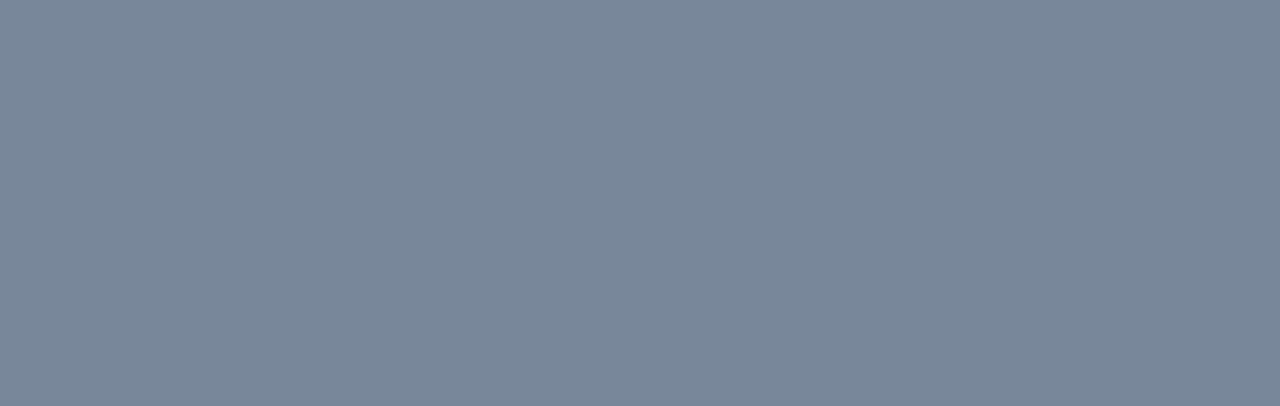
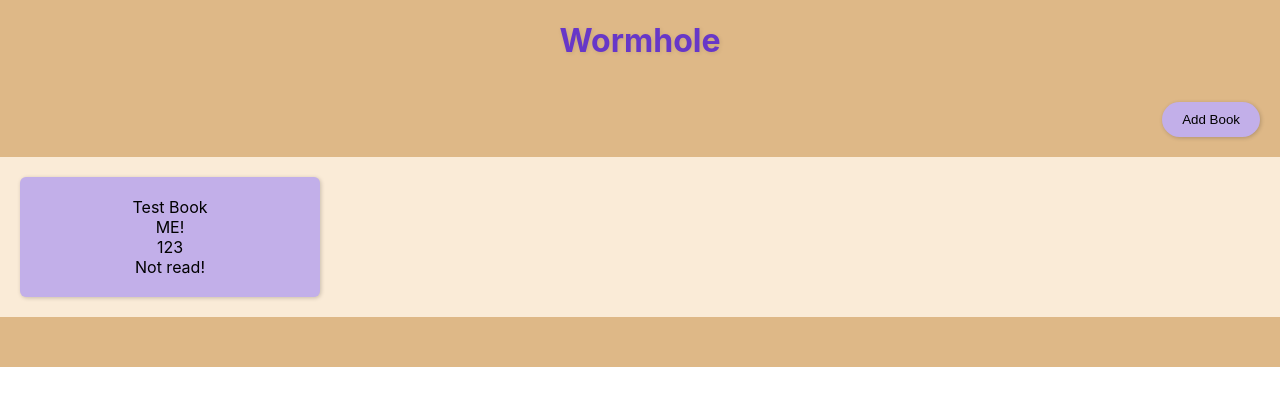
Before and after one commit to jcampbell57/odin-library, a plain HTML site: page index.html in a window 1280 px wide. Drawn offline with Linux system fonts and the light colour scheme.

Commit message:
adds placeholder elements

```diff
--- a/index.html
+++ b/index.html
@@ -6,9 +6,31 @@
     <meta name="viewport" content="width=device-width, initial-scale=1.0">
     <link rel="stylesheet" href="style.css">
     <script src="javascript.js"></script>
-    <title>Library</title>
+    <title>Wormhole Library</title>
 </head>
 <body>
+    <div class="container">
 
+        <div class="header">
+            <h1 id="title">Wormhole</h1>
+            <div class="buttonContainer">
+                <button>Add Book</button>
+            </div>
+        </div>
+
+        <div class="content">
+            <div class="cardContainer">
+                <div class="card">
+                    <span class="bookTitle">Test Book</span>
+                    <span class="bookAuthor">ME!</span>
+                    <span class="bookPages">123</span>
+                    <span class="bookStatus">Not read!</span>
+                </div>
+            </div>
+        </div>
+
+        <div class="footer"></div>
+
+    </div>
 </body>
 </html>
--- a/javascript.js
+++ b/javascript.js
@@ -1,3 +1,5 @@
+
+let myLibrary = [];
 
 // object constructor for new book
 function book(title, author, pages, read) {
@@ -5,7 +7,20 @@ function book(title, author, pages, read) {
     this.author = author
     this.pages = pages
     this.read = read
-    this.info = function() {
-        return `${title} by ${author}, ${pages} pages, ${read}.`
-    };
 }
+
+book.prototype.info = function() {
+    return `${this.title} by ${this.author}, ${this.pages} pages, ${this.read}.`
+};
+
+function addBookToLibrary() {
+    let newBook = object.create(book.prototype)
+}
+
+for (book in myLibrary) {
+}
+
+
+const book1 = new book('How to WIN', 'Jason Campbell', '666', 'hella read that');
+
+book1.info();
--- a/style.css
+++ b/style.css
@@ -1,4 +1,86 @@
+:root {
+    --primary-color: antiquewhite;
+    --secondary-color: burlywood;
+    --primary-accent: hsl(260, 57%, 50%);
+    --secondary-accent: hsl(260, 57%, 80%);
+}
+
 body {
     font-family: -apple-system,BlinkMacSystemFont,"Segoe UI",Roboto,Oxygen-Sans,Ubuntu,Cantarell,"Helvetica Neue",sans-serif;
-    background-color: lightslategray;
+    margin: 0;
+    height: 100vh;
 }
+
+.container {
+    display: flex;
+    flex-direction: column;
+}
+
+.header {
+    background-color: var(--secondary-color);
+}
+
+#title {
+    color: var(--primary-accent);
+    text-align: center;
+    text-shadow: 1px 1px 4px rgb(0, 0, 0, 0.1);
+}
+
+.footer {
+    background-color: var(--secondary-color);
+    text-align: center;
+    height: 50px;
+    margin-top: auto;
+}
+
+.buttonContainer {
+    display: flex;
+    justify-content: end;
+}
+
+button {
+    padding: 10px 20px;
+    margin: 20px;
+    border: none;
+    border-radius: calc(10px + 0.5rem);
+    background-color: var(--secondary-accent);
+    box-shadow: 1px 1px 4px rgb(0, 0, 0, 0.2);
+}
+
+button:hover {
+    box-shadow: 1px 1px 4px rgb(0, 0, 0, 0.4);
+}
+
+button:active {
+    box-shadow: 1px 1px 4px rgb(0, 0, 0, 0.6);
+}
+
+.content {
+    background-color: var(--primary-color);
+    justify-self: stretch;
+}
+
+.cardContainer {
+    padding: 20px;
+    gap: 10px;
+    display: grid;
+    grid-template-columns: repeat(auto-fit, minmax(200px, 300px));
+}
+
+.card {
+    display: flex;
+    flex-direction: column;
+    text-align: center;
+    padding: 20px;
+    border-radius: 6px;
+    background-color: var(--secondary-accent);
+    box-shadow: 1px 1px 4px rgb(0, 0, 0, 0.2);
+}
+
+.card:hover {
+    box-shadow: 1px 1px 4px rgb(0, 0, 0, 0.4);
+}
+
+.card:active {
+    box-shadow: 1px 1px 4px rgb(0, 0, 0, 0.6);
+}
```
